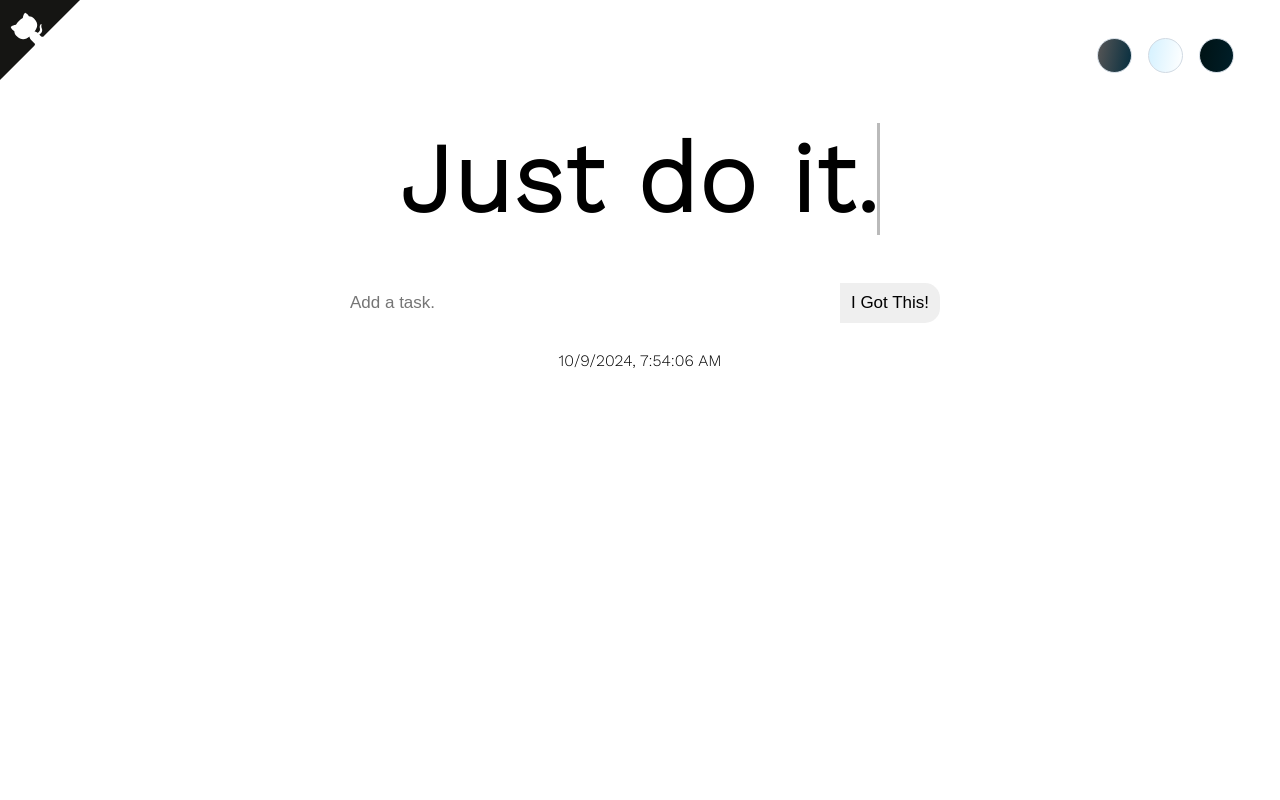
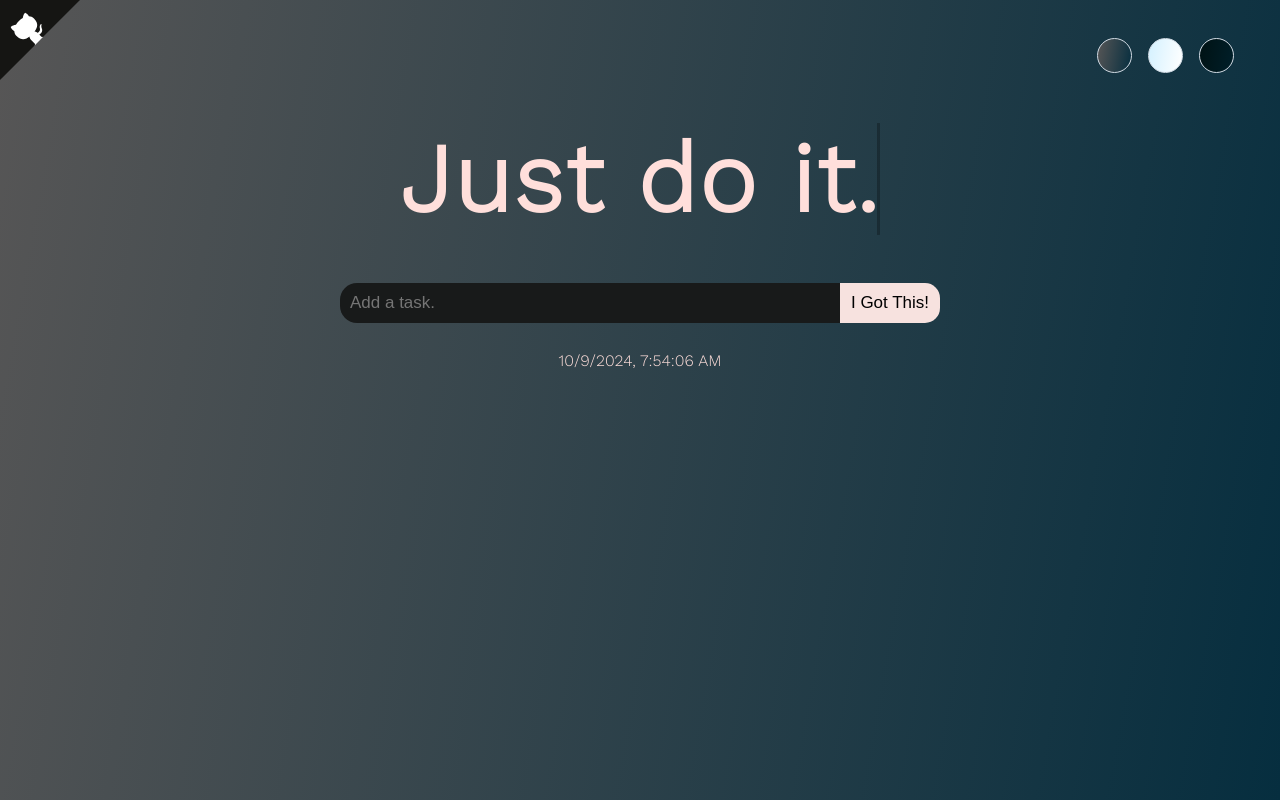
Before and after one commit to ARVIND67951/tudo_list, a plain HTML site: page index.html in a window 1280 px wide. Drawn offline with nearby package versions, Linux system fonts and the light colour scheme; files that its build step writes are made by us from their sources; files whose address does not match are found by name.

Commit message:
Update index.html
Signed-off-by: Er.Arvind Sikandra <132158843+ARVIND67951@users.noreply.github.com>

```diff
--- a/index.html
+++ b/index.html
@@ -13,8 +13,8 @@
     <link rel="stylesheet" href="https://cdnjs.cloudflare.com/ajax/libs/font-awesome/5.12.0-2/css/all.min.css" integrity="sha256-46r060N2LrChLLb5zowXQ72/iKKNiw/lAmygmHExk/o=" crossorigin="anonymous" />
 
     <link rel="shortcut icon" type="image/png" href="assets/favicon.png"/>
-    <link rel="stylesheet" href="CSS/main.css">
-    <link rel="stylesheet" href="CSS/corner.css">
+    <link rel="stylesheet" href="main.css">
+    <link rel="stylesheet" href="corner.css">
     <title>JUST DO IT</title>
 
 </head>
@@ -61,6 +61,6 @@
             </div> -->
         </ul>
     </div>
-    <script src="JS/main.js" type="text/javascript"> </script>
+    <script src="main.js" type="text/javascript"> </script>
 </body>
 </html>
```
